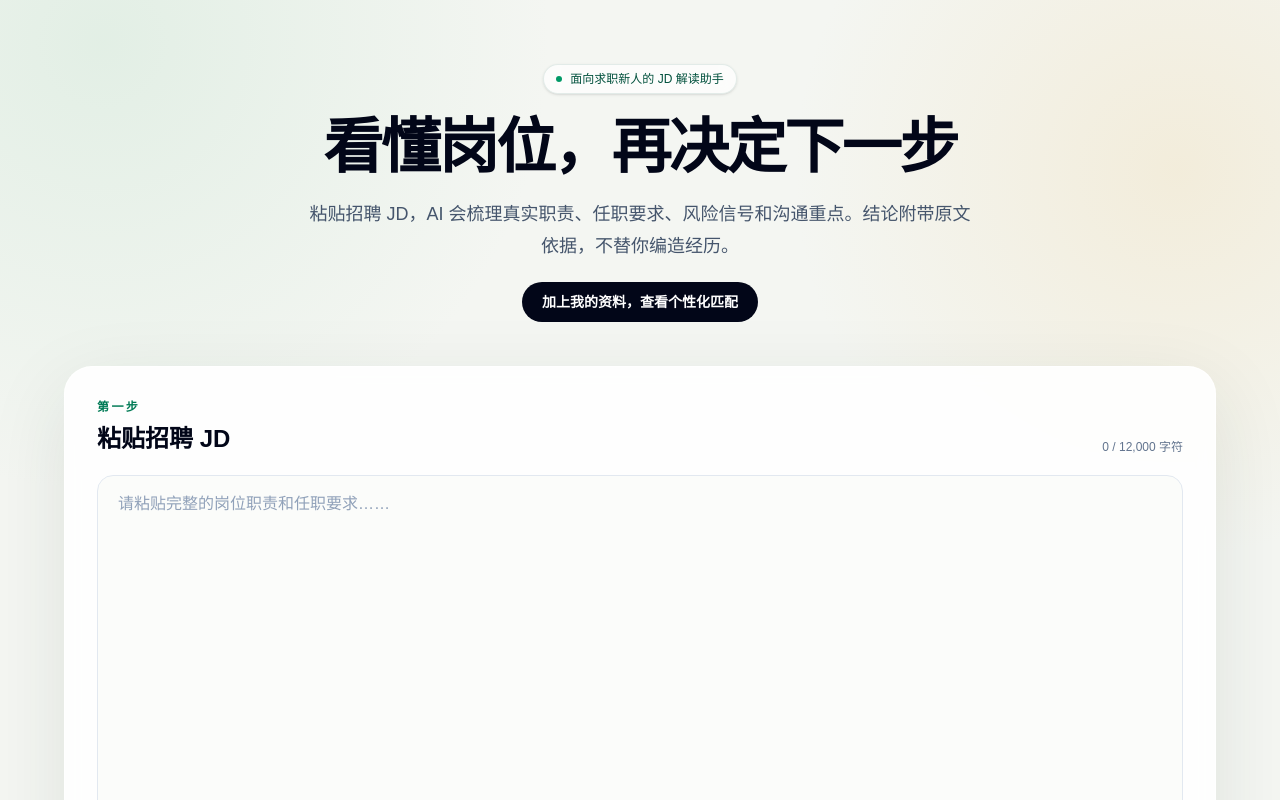
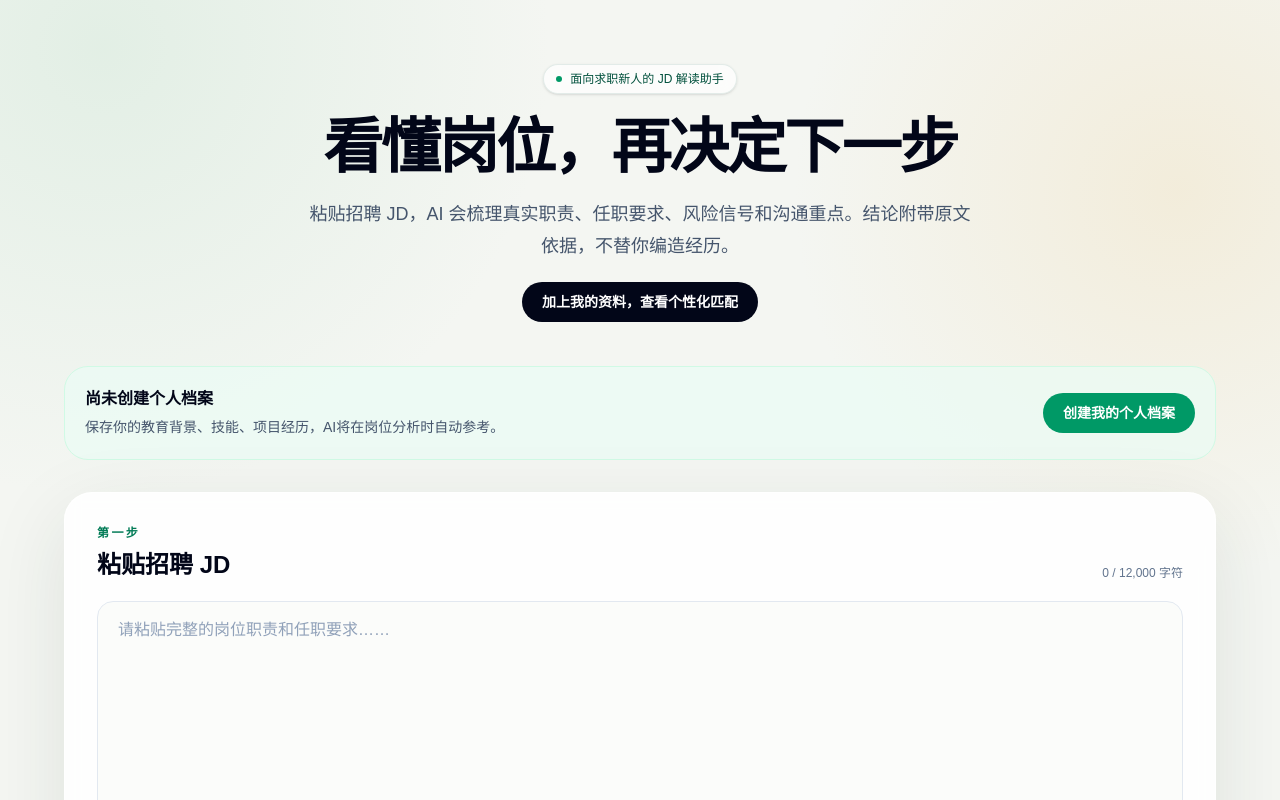
Before and after one commit to snippy0218-pixel/ai-career-advisor, a Next.js app: page / in a window 1280 px wide. Shown: the top 800 px of the page. Built offline with nearby package versions, Linux system fonts and the light colour scheme.

Commit message:
Phase 3.1 UX: add personal profile entry card to homepage

```diff
--- a/src/components/job-analyzer.tsx
+++ b/src/components/job-analyzer.tsx
@@ -5,6 +5,7 @@ import { useState } from "react";
 
 import { AnalysisResult } from "./analysis-result";
 import { JdInputForm } from "./jd-input-form";
+import { ProfileEntryCard } from "./profile-entry-card";
 import {
   MAX_JD_LENGTH,
   MIN_JD_LENGTH,
@@ -151,6 +152,8 @@ export function JobAnalyzer() {
           </Link>
         </header>
 
+        <ProfileEntryCard />
+
         <JdInputForm
           jdText={jdText}
           isLoading={status === "loading"}
--- /dev/null
+++ b/src/components/profile-entry-card.tsx
@@ -0,0 +1,59 @@
+"use client";
+
+import Link from "next/link";
+import { useSyncExternalStore } from "react";
+
+import {
+  getProfileStorageSnapshot,
+  subscribeToProfileStorage,
+} from "@/lib/candidate-profile-storage";
+
+/**
+ * Homepage entry card for the saved personal profile. Reads the same
+ * localStorage external store as /profile and /personalized-match; never
+ * triggers analysis and never changes stored data.
+ */
+export function ProfileEntryCard() {
+  const savedProfile = useSyncExternalStore(
+    subscribeToProfileStorage,
+    getProfileStorageSnapshot,
+    getProfileStorageSnapshot,
+  );
+  const loaded = savedProfile.status === "loaded";
+  const updatedLabel = loaded
+    ? `更新于 ${new Date(savedProfile.updatedAt ?? "").toLocaleDateString(
+        "zh-CN",
+      )}`
+    : null;
+
+  return (
+    <section
+      aria-label="我的个人档案"
+      className="mb-8 flex flex-wrap items-center justify-between gap-4 rounded-[24px] border border-emerald-100 bg-emerald-50/70 p-5"
+    >
+      <div className="min-w-0">
+        <div className="flex flex-wrap items-center gap-2">
+          <p className="text-base font-semibold text-slate-950">
+            {loaded ? "我的个人档案" : "尚未创建个人档案"}
+          </p>
+          {loaded ? (
+            <span className="rounded-full bg-emerald-100 px-2.5 py-0.5 text-xs font-medium text-emerald-800">
+              已保存
+            </span>
+          ) : null}
+        </div>
+        <p className="mt-1 text-sm leading-6 text-slate-600">
+          {loaded
+            ? updatedLabel
+            : "保存你的教育背景、技能、项目经历，AI将在岗位分析时自动参考。"}
+        </p>
+      </div>
+      <Link
+        href="/profile"
+        className="shrink-0 rounded-full bg-emerald-600 px-5 py-2.5 text-sm font-semibold text-white transition hover:bg-emerald-500"
+      >
+        {loaded ? "编辑个人档案" : "创建我的个人档案"}
+      </Link>
+    </section>
+  );
+}
```
Also changed, not shown: 4 other files (tests, documents, lock files or other folders).
